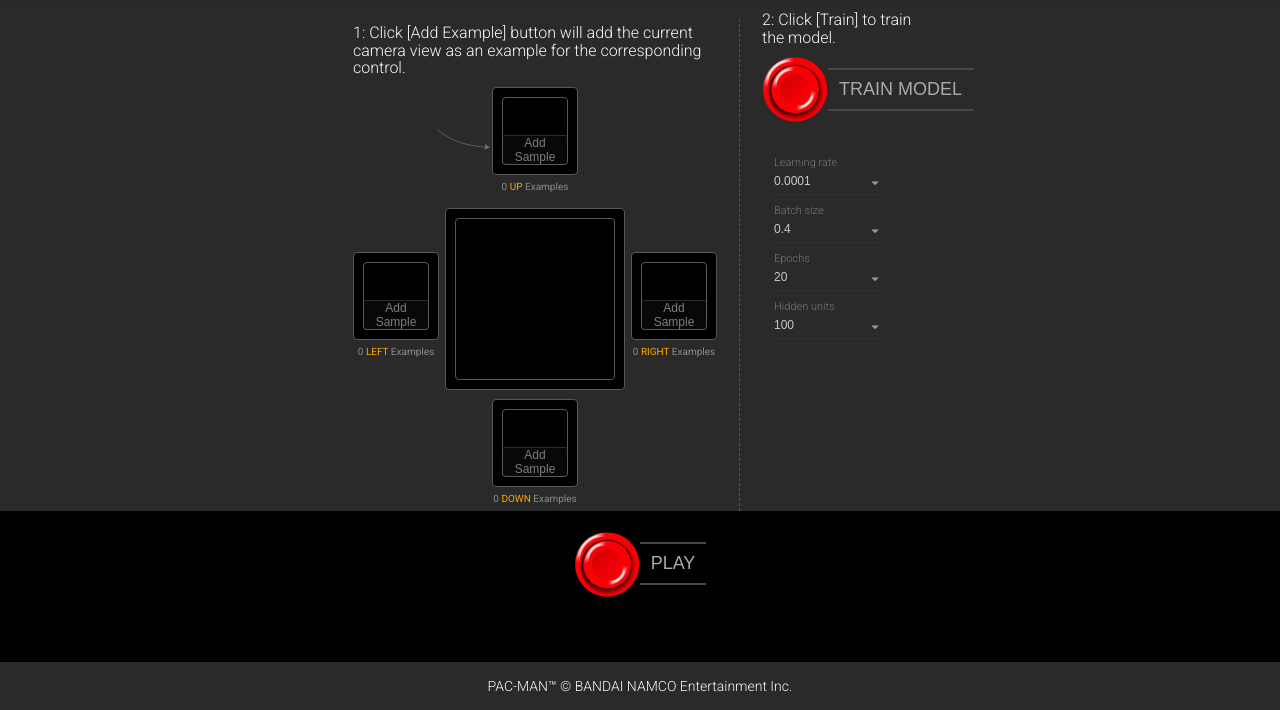
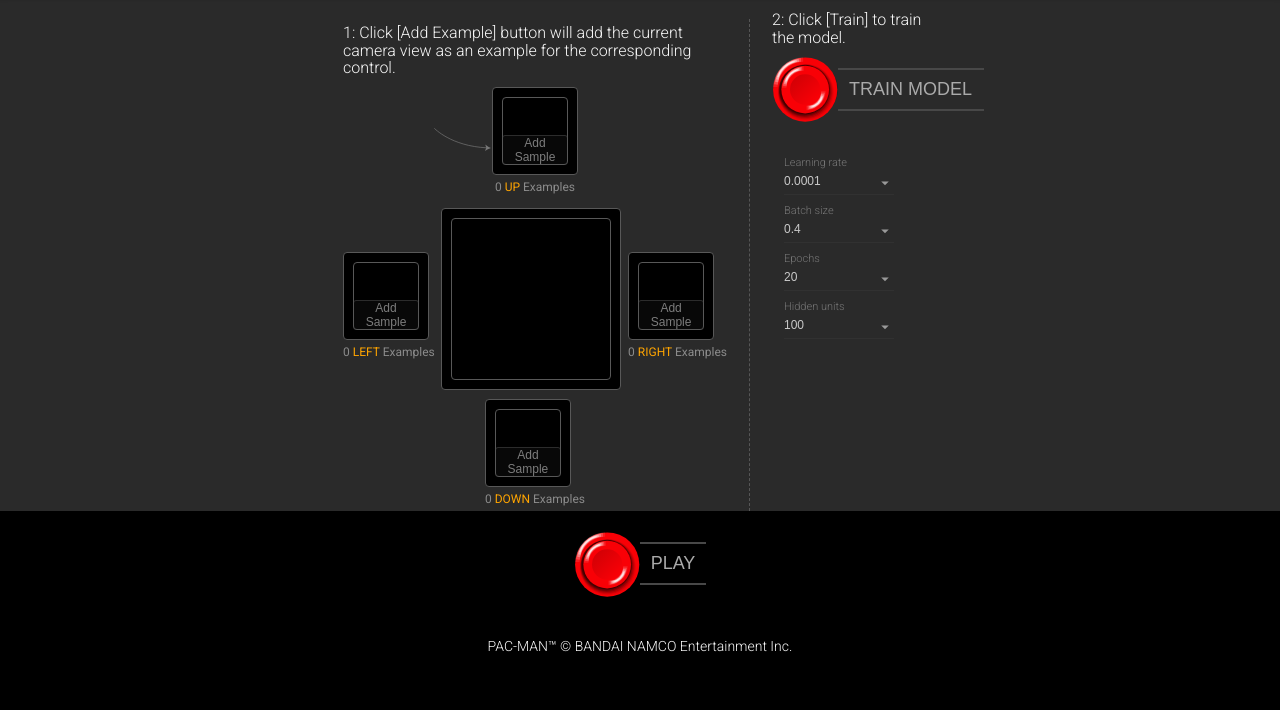
Before and after one commit to wangqianwen0418/tfjs-webcam-ML-PACMAN, a website built with Parcel: page index.html in a window 1280 px wide. Shown: the part 92-802 px from the top of the page. Built offline with nearby package versions, Linux system fonts and the light colour scheme; grey boxes are pictures that could not be loaded; what @tensorflow/tfjs, @tensorflow/tfjs-data would draw is missing.

Commit message:
style update

```diff
--- a/index.html
+++ b/index.html
@@ -253,9 +253,9 @@ limitations under the License.
         </div>
       </div>
     </div>
+    <p id="copyright">PAC-MAN&trade; &copy; BANDAI NAMCO Entertainment Inc.</p>
+  </div>
 
-  </div>
-  <p id="copyright">PAC-MAN&trade; &copy; BANDAI NAMCO Entertainment Inc.</p>
   <script src="https://storage.googleapis.com/tfjs-examples/assets/webcam-transfer-learning/pacman-google.js"></script>
   <!-- end of pac man -->
 
--- a/styles.css
+++ b/styles.css
@@ -124,7 +124,7 @@ span.highlight {
 .panel:first-child {
   border-right: 1px dashed #565656;
   padding: 0 22px 0 13px;
-  width: 400px;
+  width: 420px;
 }
 .panel:last-child {
   padding: 0 9px 0 22px;
@@ -147,7 +147,7 @@ span.highlight {
 }
 .panel-cell p {
   color: #8b8b8b;
-  font-size: 10px;
+  font-size: 12px;
   margin: 0;
   padding: 0;
   text-align: center;
```
